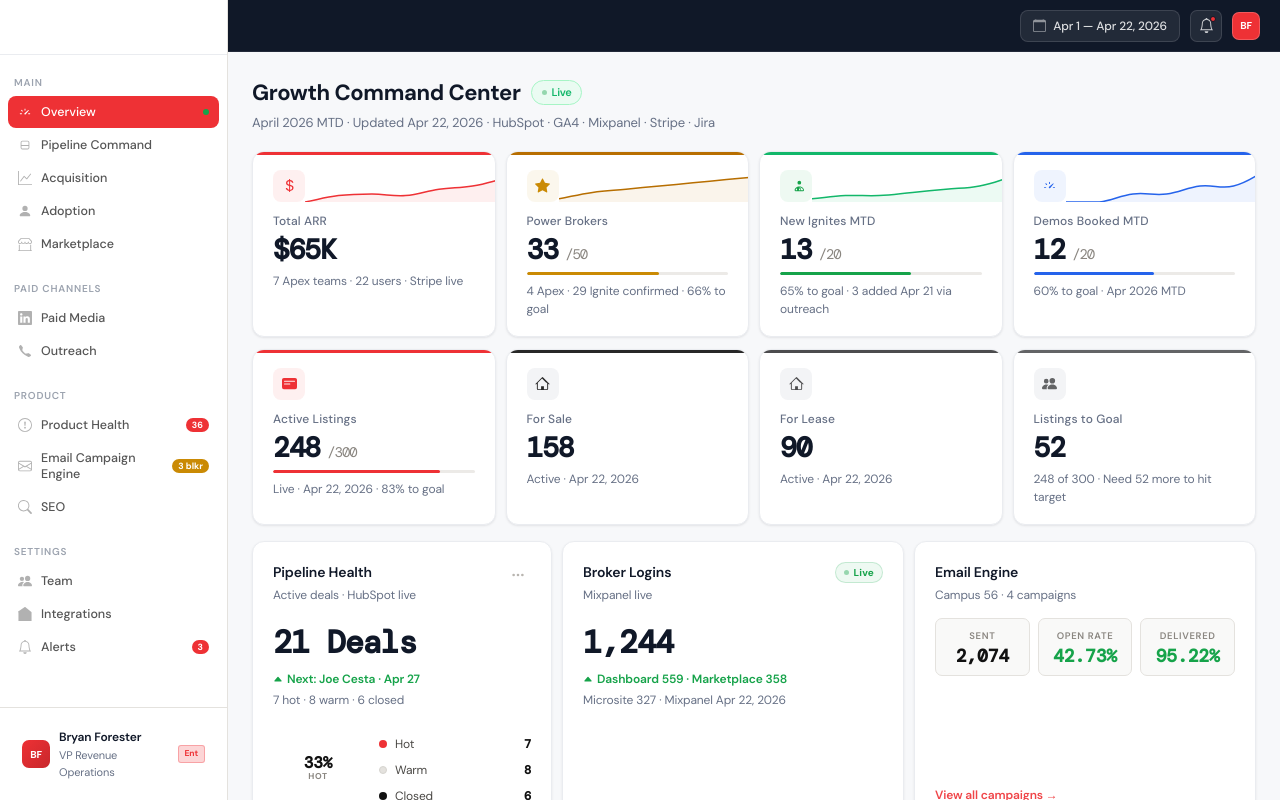
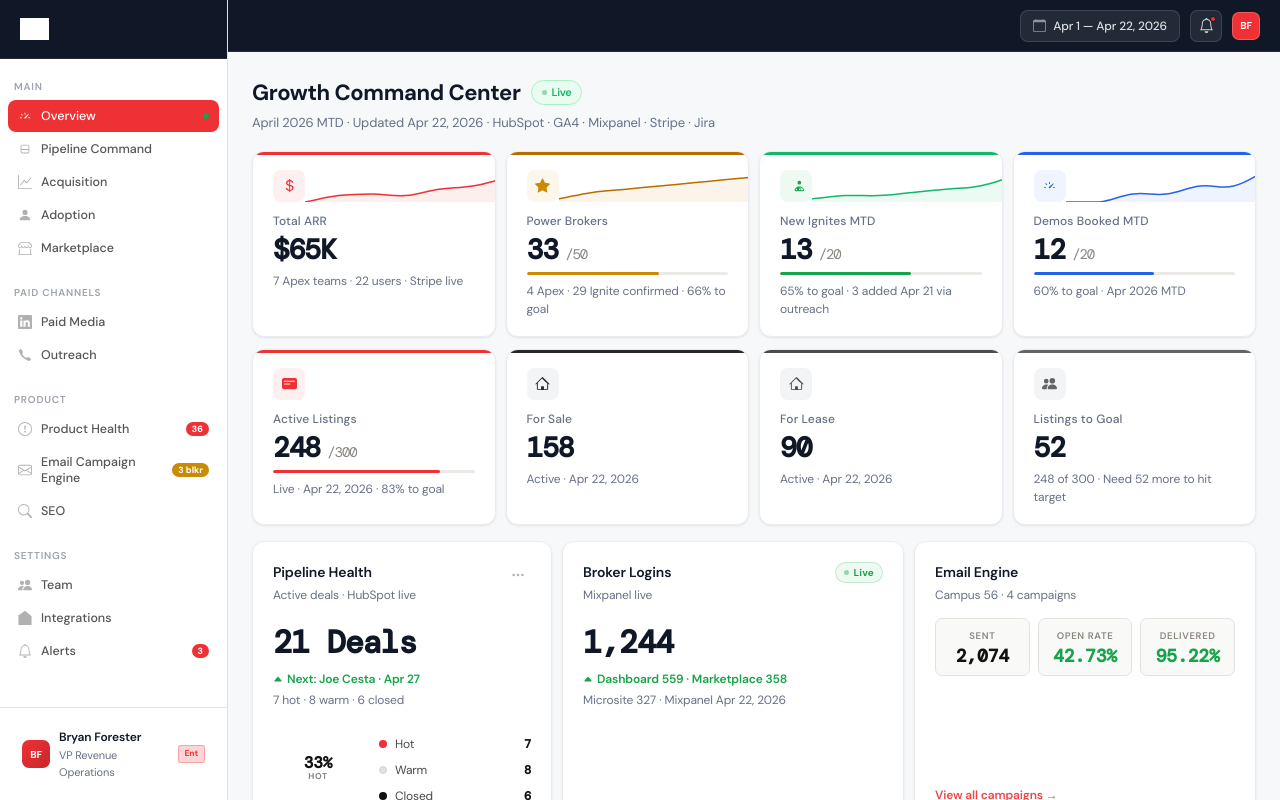
Before and after one commit to bforester-cloud/duxredashboardv2, a plain HTML site: page index.html in a window 1280 px wide. Drawn offline with nearby package versions, Linux system fonts and the light colour scheme; grey boxes are pictures that could not be loaded; a web font is replaced by a local one.

Commit message:
Update index.html

```diff
--- a/index.html
+++ b/index.html
@@ -29,7 +29,7 @@ button{font-family:var(--ff);cursor:pointer;border:none;background:none}
 .main{flex:1;min-width:0;display:flex;flex-direction:column;overflow:hidden}
 .content-area{flex:1;overflow-y:auto}
 /* ── SIDEBAR ── */
-.sb-logo{padding:18px 18px 14px;display:flex;align-items:center;gap:10px;border-bottom:1px solid #EAECF0}
+.sb-logo{padding:18px 20px;display:flex;align-items:center;background:#101828;border-bottom:1px solid rgba(255,255,255,.08);min-height:52px}
 .sb-logo img{max-height:22px;display:block}
 .sb-sec{padding:20px 14px 6px;font-size:10px;font-weight:600;letter-spacing:.08em;color:#9CA3AF;text-transform:uppercase}
 .sb-nav{padding:0 8px}
```
